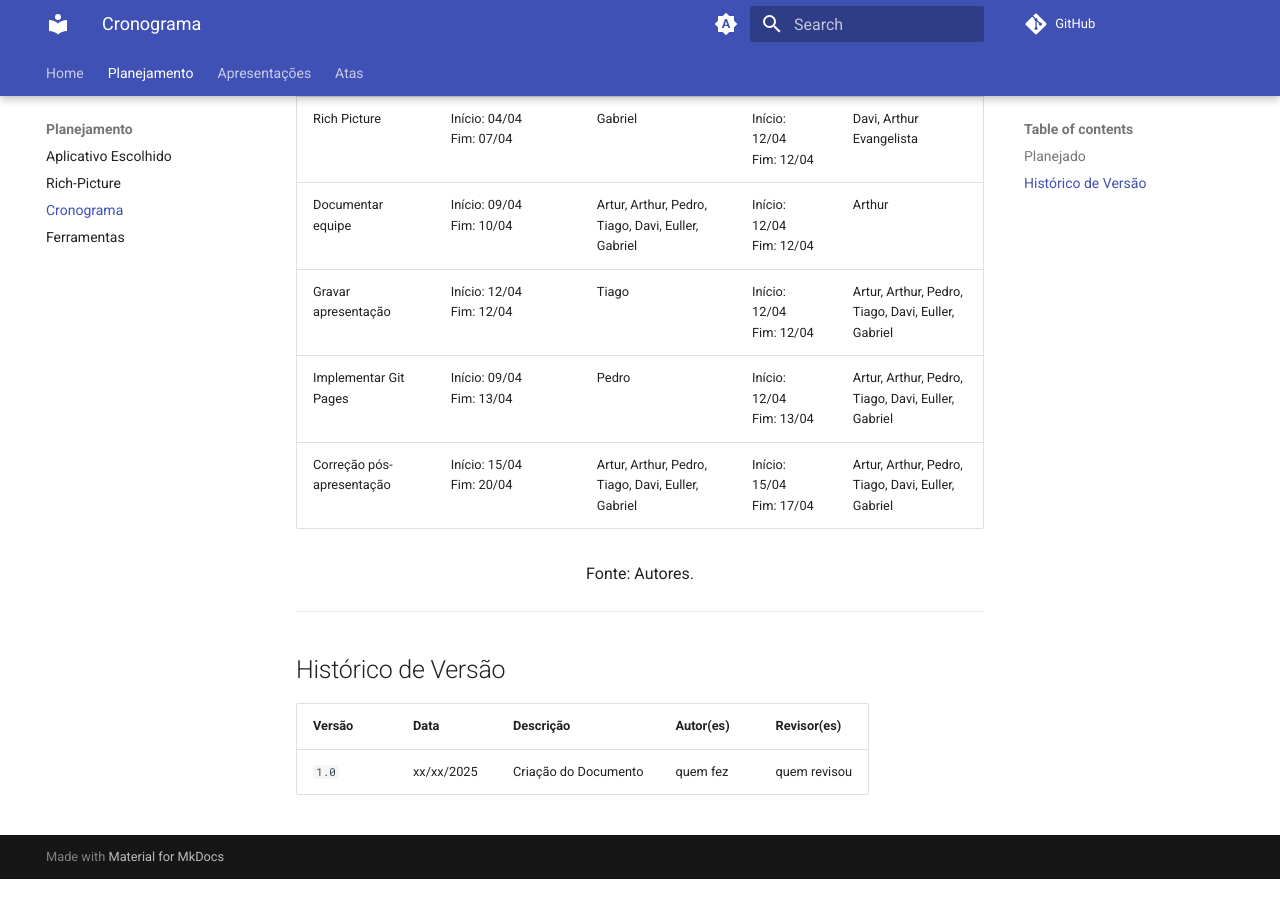
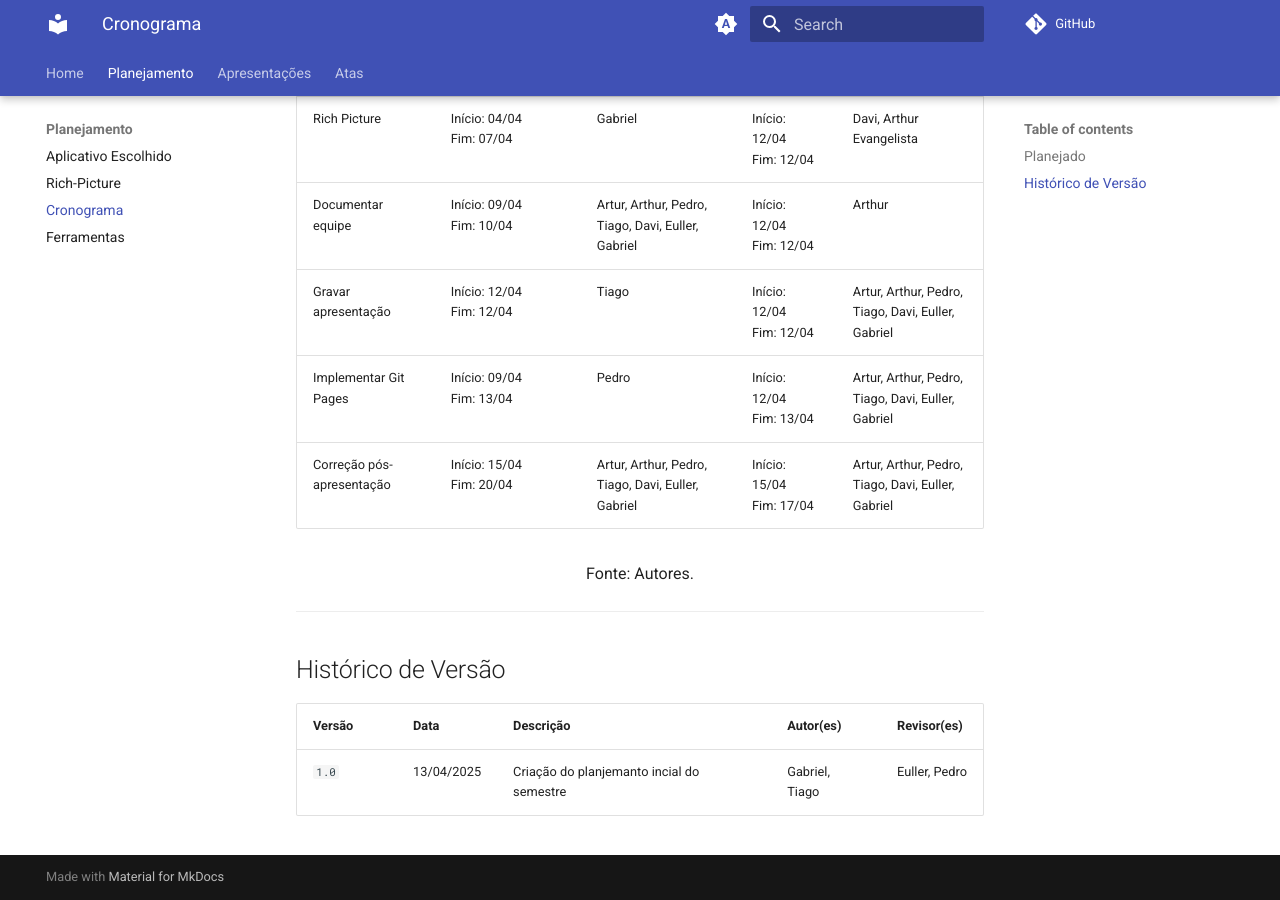
Before and after one commit to Requisitos-de-Software/2025.1-MeuSUSDigital, an MkDocs documentation site: the page built from docs/planejamento/cronograma.md, in a window 1280 px wide and 900 px high, scrolled down 660 px. Built offline with MkDocs 1.6.1 and Material for MkDocs 9.7.7, drawn with Linux system fonts in a browser that asks for light colours; comment, search, counter and statistics services are not loaded; before the commit the page ends 1539 px from its top, so only the background shows below that.

Commit message:
criadores e revisores

```diff
--- a/docs/planejamento/cronograma.md
+++ b/docs/planejamento/cronograma.md
@@ -24,4 +24,4 @@ Na Tabela 1, tem-se o cronograma planejado para todas as atividades da primeira
 
 | Versão | Data          | Descrição                          | Autor(es)     |  Revisor(es)  |
 | ------ | ------------- | ---------------------------------- | ------------- | ------------- |
-| `1.0`  |  xx/xx/2025 |  Criação do Documento | quem fez  | quem revisou |
+| `1.0`  |  13/04/2025 |  Criação do planjemanto incial do semestre | Gabriel, Tiago  | Euller, Pedro|
```
